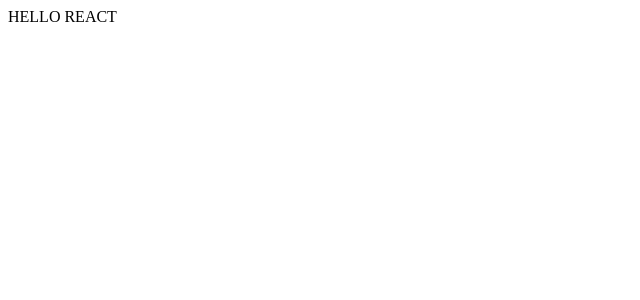
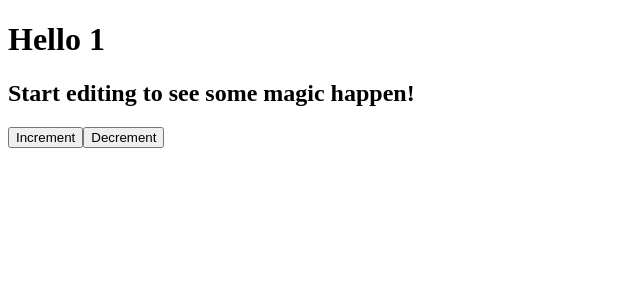
Before and after one commit to hello2jolee/react-hooks, a React (Create React App) app: page / in a window 1280 px wide. Shown: the top 300 px of the page, without its empty margins (0-640 px from the left). Built offline with nearby package versions, Linux system fonts and the light colour scheme.

Commit message:
#1 Introduction to useState

```diff
--- a/src/App.js
+++ b/src/App.js
@@ -1,5 +1,22 @@
+import React, { useState } from "react";
+
 function App() {
-  return <div className="App">HELLO REACT</div>;
+  const [item, setItem] = useState(1);
+  const incrementItem = () => setItem(item + 1);
+  const decrementItem = () => setItem(item - 1);
+
+  return (
+    <div className="App">
+      <h1>Hello {item}</h1>
+      <h2>Start editing to see some magic happen!</h2>
+      <button type="button" onClick={incrementItem}>
+        Increment
+      </button>
+      <button type="button" onClick={decrementItem}>
+        Decrement
+      </button>
+    </div>
+  );
 }
 
 export default App;
```
